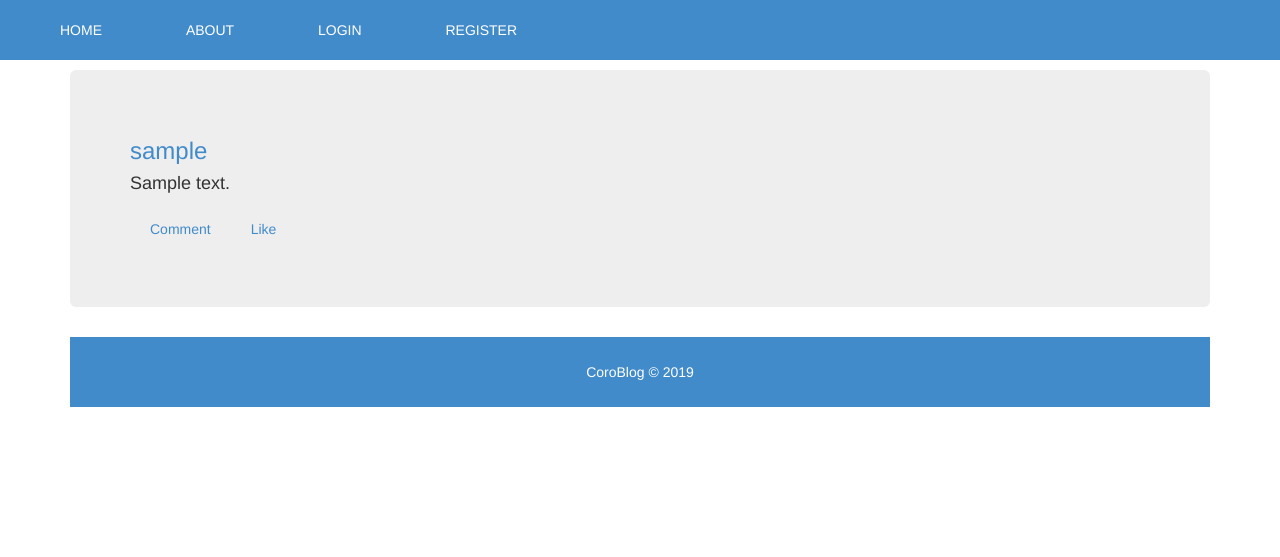
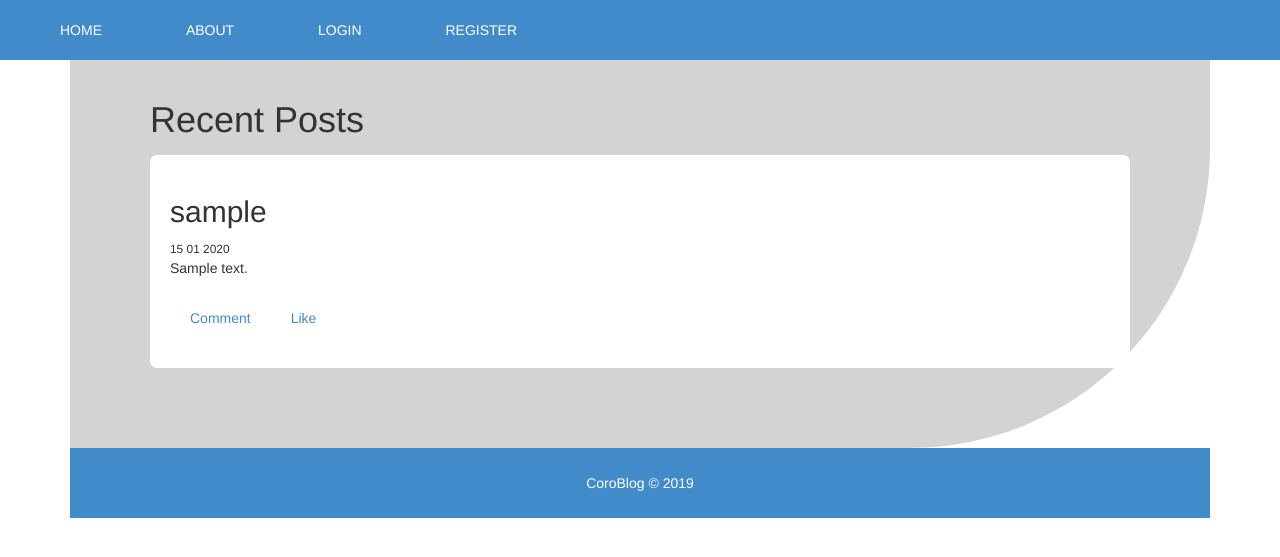
Before and after one commit to jod35/CoroBlog, a Flask app: page /posts in a window 1280 px wide. Shown: the top 557 px of the page. Run offline with Flask 2, Linux system fonts and the light colour scheme; tables that the repository leaves empty hold one stand-in row (values such as "Sample post"); some libraries are stand-ins or nearby versions.

Commit message:
finished the posts page frontend

```diff
--- a/simple/static/main.css
+++ b/simple/static/main.css
@@ -1,6 +1,12 @@
 ul{
     list-style-type: none;
     padding: 20px;
+}
+.mynav{
+  top: 0;
+  left: 0;
+  position: fixed;
+  width: 100%;
 }
 li{
     display: inline;
@@ -12,6 +18,11 @@ li a{
     padding: 20px;
 
 }
+.media{
+  background-color: white;
+  padding:20px;
+  border-radius: 7px;
+}
 
 li :hover{
     background-color: #ffff;
@@ -21,7 +32,7 @@ li :hover{
 
 .main{
     background-color: lightgray;
-    padding: 120px;
+    padding: 80px;
     border-bottom-right-radius: 300px;
 }
 .container{
--- a/simple/templates/layout.html
+++ b/simple/templates/layout.html
@@ -9,11 +9,11 @@
     <title>CoroBlog</title>
 </head>
 <body>
-    <ul class="bg-primary">
+    <ul class="bg-primary mynav">
 
        {% if current_user.is_authenticated %}
                <li><a href="{{url_for('home_page')}}">Home</a></li>
-               <li><a href="{{url_for('posts')}}">Posts</a> </li>
+               <li><a href="{{url_for('posts')}}">Posts</a></li>
                <li><a href="{{url_for('log_out')}}">Log out</a></li>
        {% else %}
                 <li><a href="{{url_for('index')}}">Home</a></li>
--- a/simple/templates/posts.html
+++ b/simple/templates/posts.html
@@ -1,16 +1,17 @@
 {%extends 'layout.html'%}
 {%block body%}
 
-<div class="jumbotron">
+<div class="main">
+  <h1>Recent Posts</h1>
   {% for post in posts %}
   <div class="media">
         <div class="media-left media-middle">
-           <a href="#">
-             <h3>{{post.author}}</h3>
-           </a>
+             <h2>{{post.author}}</h2>
+             <small>{{post.date_posted.strftime('%d %m %Y')}}</small>
+
         </div>
          <div class="media-body">
-           <h4 class="media-heading">{{post.post_comment}}</h4>
+           <p>{{post.post_comment}}</p>
            <div class="comment">
             <a href="">Comment</a> <a href="">Like</a>
            </div>
```
